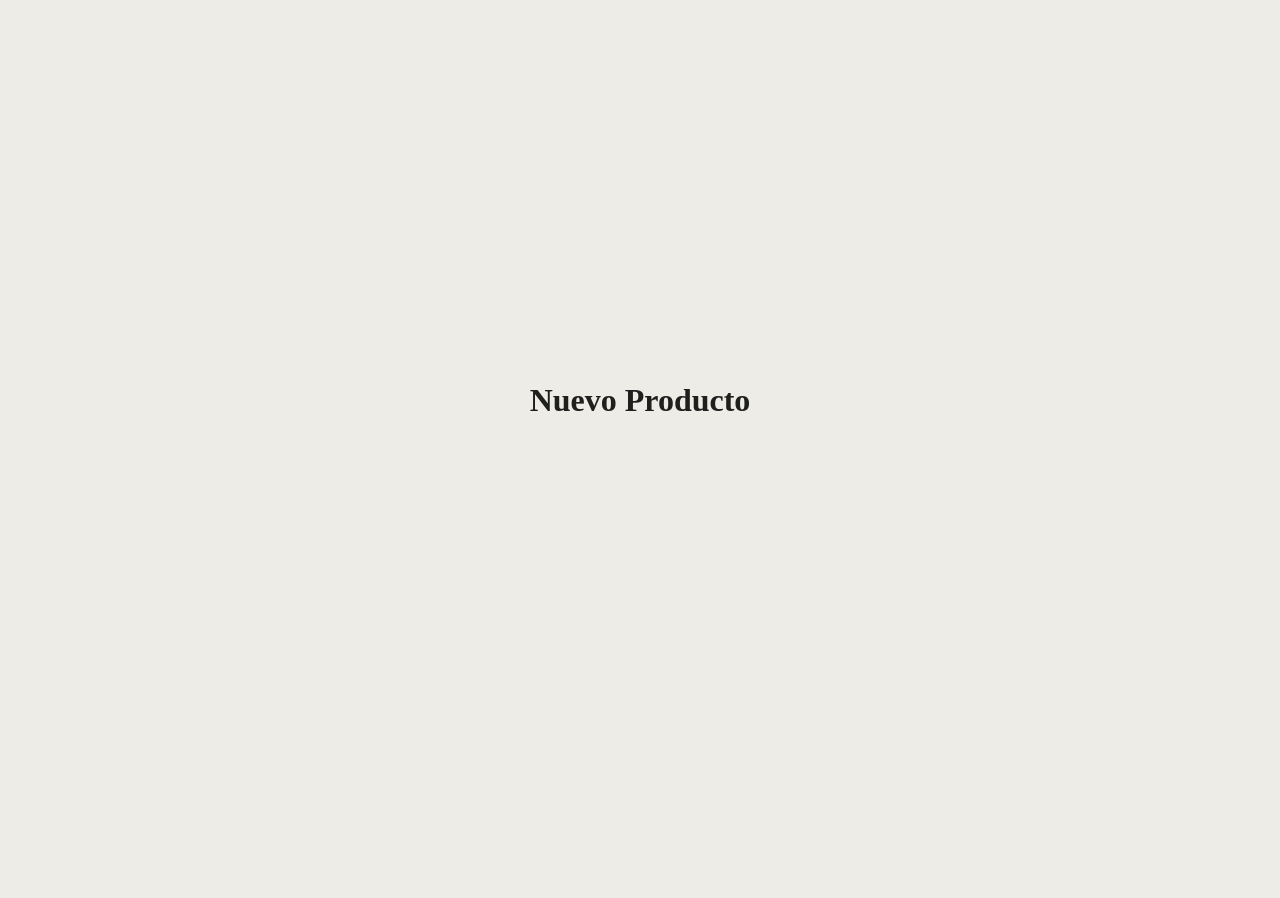
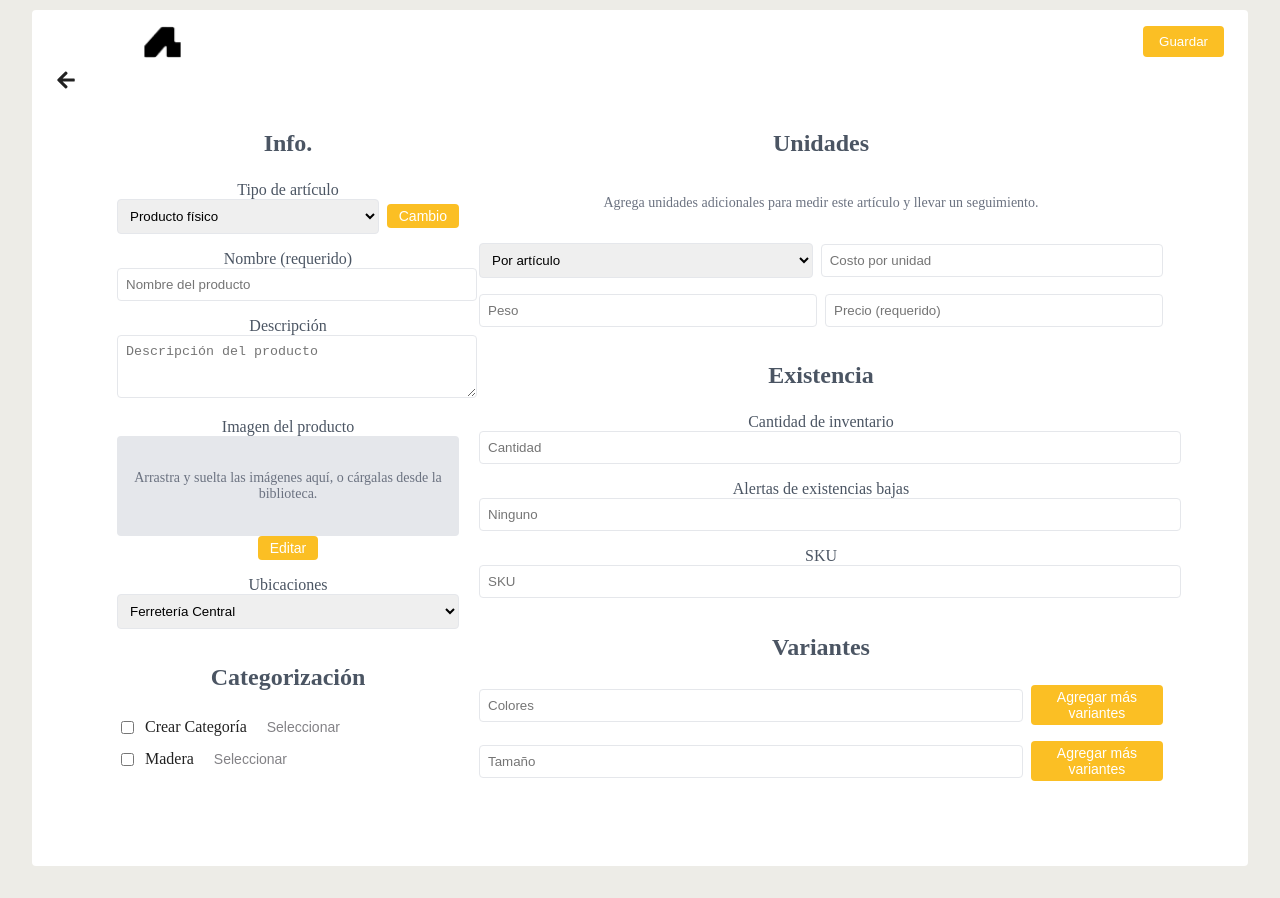
Before and after one commit to Alcolabs-Agency/ClientFront, a React (Vite) app in the folder clientFront/: page /createProduct in a window 1280 px wide. Before the commit the page ends 800 px from the top, so only its background shows below. Built offline with nearby package versions, Linux system fonts and the light colour scheme.

Commit message:
creacion del componente createProduct

```diff
--- a/clientFront/package.json
+++ b/clientFront/package.json
@@ -12,6 +12,7 @@
   "dependencies": {
     "react": "^18.3.1",
     "react-dom": "^18.3.1",
+    "react-icons": "^5.3.0",
     "react-router-dom": "^6.28.0"
   },
   "devDependencies": {
--- a/clientFront/src/App.jsx
+++ b/clientFront/src/App.jsx
@@ -1,8 +1,8 @@
-import React from "react";
+
 import { BrowserRouter as Router, Routes, Route } from "react-router-dom";
 import "./App.css";
-import Home from "./pages/Home";
-import CreateProduct from "./pages/CreateProduct";
+import Home from "./page/Home";
+import CreateProduct from "./page/CreateProduct";
 
 function App() {
   return (
--- /dev/null
+++ b/clientFront/src/page/CreateProduct.jsx
@@ -0,0 +1,116 @@
+import styles from "./CreateProduct.module.css";
+import { FaArrowLeft } from "react-icons/fa";
+
+export default function CreateProduct() {
+  return (
+    <div className={styles.container}>
+
+      <img src="/Frame 65.png" alt="Logo" className={styles.logo} />
+
+
+      <div className={styles.backButton}>
+        <FaArrowLeft />
+      </div>
+
+
+      <button className={styles.saveButton}>Guardar</button>
+
+
+      <div className={styles.mainContainer}>
+        <div className={styles.gridContainer}>
+
+          <div className={styles.column1}>
+            <h2 className={styles.sectionTitle}>Info.</h2>
+            <div>
+              <label className={styles.label}>Tipo de artículo</label>
+              <div className={styles.row}>
+                <select className={styles.select}>
+                  <option>Producto físico</option>
+                </select>
+                <button className={styles.changeButton}>Cambio</button>
+              </div>
+            </div>
+            <div>
+              <label className={styles.label}>Nombre (requerido)</label>
+              <input type="text" className={styles.input} placeholder="Nombre del producto" />
+            </div>
+            <div>
+              <label className={styles.label}>Descripción</label>
+              <textarea className={styles.textarea} rows="3" placeholder="Descripción del producto"></textarea>
+            </div>
+            <div className={styles.imageUpload}>
+              <label className={styles.label}>Imagen del producto</label>
+              <div className={styles.imageBox}>
+                <span>Arrastra y suelta las imágenes aquí, o cárgalas desde la biblioteca.</span>
+              </div>
+              <button className={styles.editButton}>Editar</button>
+            </div>
+            <div>
+              <label className={styles.label}>Ubicaciones</label>
+              <select className={styles.select}>
+                <option>Ferretería Central</option>
+              </select>
+            </div>
+
+
+            <h2 className={styles.sectionTitle}>Categorización</h2>
+            <div className={styles.categoryContainer}>
+              <div className={styles.categoryItem}>
+                <input type="checkbox" />
+                <label className={styles.categoryLabel}>Crear Categoría</label>
+                <button className={styles.selectButton}>Seleccionar</button>
+              </div>
+              <div className={styles.categoryItem}>
+                <input type="checkbox" />
+                <label className={styles.categoryLabel}>Madera</label>
+                <button className={styles.selectButton}>Seleccionar</button>
+              </div>
+            </div>
+          </div>
+
+
+          <div className={styles.column2}>
+            <h2 className={styles.sectionTitle}>Unidades</h2>
+            <p className={styles.infoText}>
+              Agrega unidades adicionales para medir este artículo y llevar un seguimiento.
+            </p>
+            <div className={styles.row}>
+              <select className={styles.select}>
+                <option>Por artículo</option>
+              </select>
+              <input type="text" className={styles.input} placeholder="Costo por unidad" />
+            </div>
+            <div className={styles.row}>
+              <input type="text" className={styles.input} placeholder="Peso" />
+              <input type="text" className={styles.input} placeholder="Precio (requerido)" />
+            </div>
+
+            <h2 className={styles.sectionTitle}>Existencia</h2>
+            <div>
+              <label className={styles.label}>Cantidad de inventario</label>
+              <input type="text" className={styles.input} placeholder="Cantidad" />
+            </div>
+            <div>
+              <label className={styles.label}>Alertas de existencias bajas</label>
+              <input type="text" className={styles.input} placeholder="Ninguno" />
+            </div>
+            <div>
+              <label className={styles.label}>SKU</label>
+              <input type="text" className={styles.input} placeholder="SKU" />
+            </div>
+
+            <h2 className={styles.sectionTitle}>Variantes</h2>
+            <div className={styles.variantItem}>
+              <input type="text" className={styles.input} placeholder="Colores" />
+              <button className={styles.addVariantButton}>Agregar más variantes</button>
+            </div>
+            <div className={styles.variantItem}>
+              <input type="text" className={styles.input} placeholder="Tamaño" />
+              <button className={styles.addVariantButton}>Agregar más variantes</button>
+            </div>
+          </div>
+        </div>
+      </div>
+    </div>
+  );
+}
--- /dev/null
+++ b/clientFront/src/page/CreateProduct.module.css
@@ -0,0 +1,124 @@
+.container {
+  width:100%;
+  margin-top: -8vw;
+  /* min-height: 100vh; */
+  position: relative;
+}
+
+.logo {
+  position: absolute;
+  top: 16px;
+  left: 24px;
+  height: 32px;
+  width: auto;
+}
+
+.backButton {
+  position: absolute;
+  top: 60px;
+  left: 24px;
+  font-size: 1.25rem;
+  cursor: pointer;
+}
+
+.saveButton {
+  position: absolute;
+  top: 16px;
+  right: 24px;
+  background-color: #fbbf24;
+  color: white;
+  padding: 8px 16px;
+  border-radius: 4px;
+  border: none;
+  cursor: pointer;
+}
+
+.mainContainer {
+  max-width: 100vw;
+  margin: 80px auto 0;
+  background-color: white;
+  padding: 100px 85px 85px;
+  border-radius: 4px;
+
+}
+
+.sectionTitle {
+  font-weight: bold;
+  color: #4b5563;
+  margin-bottom: 8px;
+}
+
+.gridContainer {
+  display: grid;
+  grid-template-columns: 1fr 2fr;
+  gap: 20px;
+}
+
+.column1, .column2 {
+  display: flex;
+  flex-direction: column;
+  gap: 16px;
+}
+
+.row, .variantItem {
+  display: flex;
+  align-items: center;
+  gap: 8px;
+}
+
+.changeButton, .editButton, .selectButton, .addVariantButton {
+  background-color: #fbbf24;
+  color: white;
+  padding: 4px 12px;
+  border-radius: 4px;
+  border: none;
+  cursor: pointer;
+  font-size: 0.875rem;
+}
+
+.selectButton {
+  color: #838286;
+  background: none;
+}
+
+.categoryContainer {
+  display: flex;
+  flex-direction: column;
+  gap: 8px;
+}
+
+.categoryItem {
+  display: flex;
+  align-items: center;
+  gap: 8px;
+}
+
+.label {
+  color: #4b5563;
+  margin-bottom: 4px;
+}
+
+.input, .select, .textarea {
+  width: 100%;
+  padding: 8px;
+  border: 1px solid #e5e7eb;
+  border-radius: 4px;
+}
+
+.imageBox {
+  width: 100%;
+  height: 100px;
+  background-color: #e5e7eb;
+  display: flex;
+  align-items: center;
+  justify-content: center;
+  border-radius: 4px;
+  color: #6b7280;
+  font-size: 0.875rem;
+}
+
+.infoText {
+  color: #6b7280;
+  font-size: 0.875rem;
+  margin-bottom: 16px;
+}
--- a/clientFront/src/pages/Home.jsx
+++ b/clientFront/src/page/Home.jsx
@@ -1,4 +1,5 @@
 import ProductList from "../components/ProductList";
+// eslint-disable-next-line no-unused-vars
 import SearchBar from "../components/SearchBar";
 export default function Home() {
   // src/data/fakeDatabase.js
--- a/clientFront/src/pages/CreateProduct.jsx
+++ /dev/null
@@ -1,3 +0,0 @@
-export default function CreateProduct() {
-  return <h1>Nuevo Producto</h1>;
-}
```
Also changed, not shown: clientFront/public/Frame 65.png (added), clientFront/src/pages/CreateProduct.module.css (deleted), 1 other file (tests, documents, lock files or other folders).
